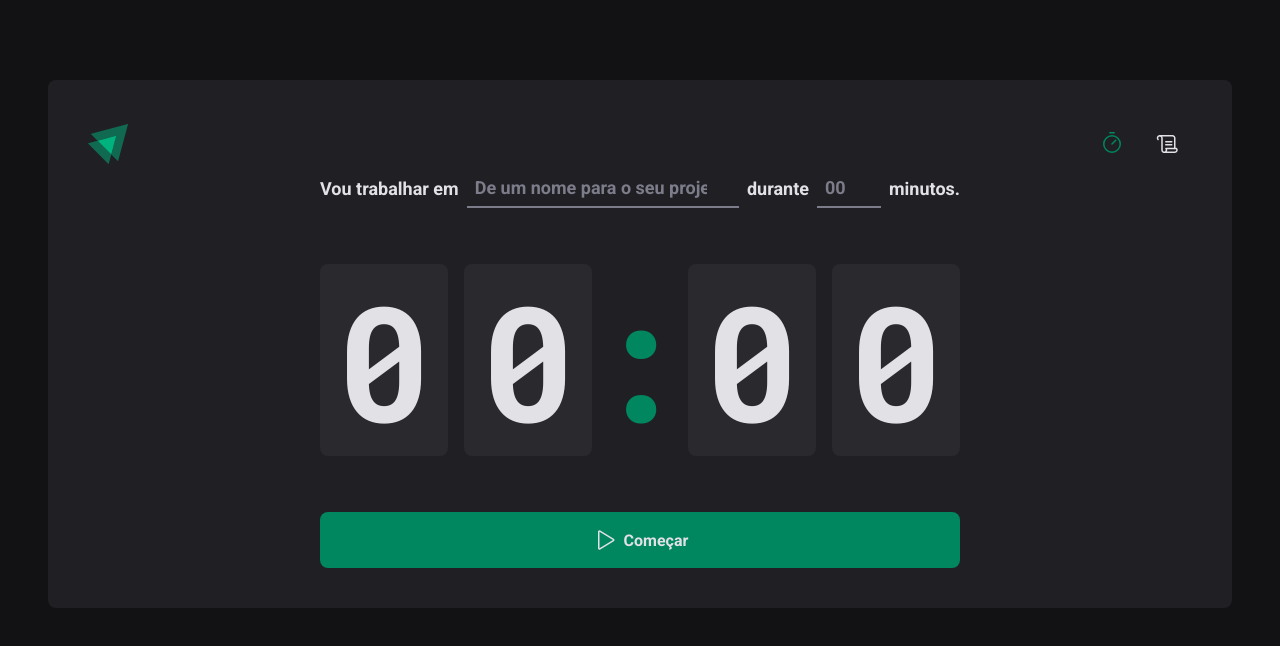
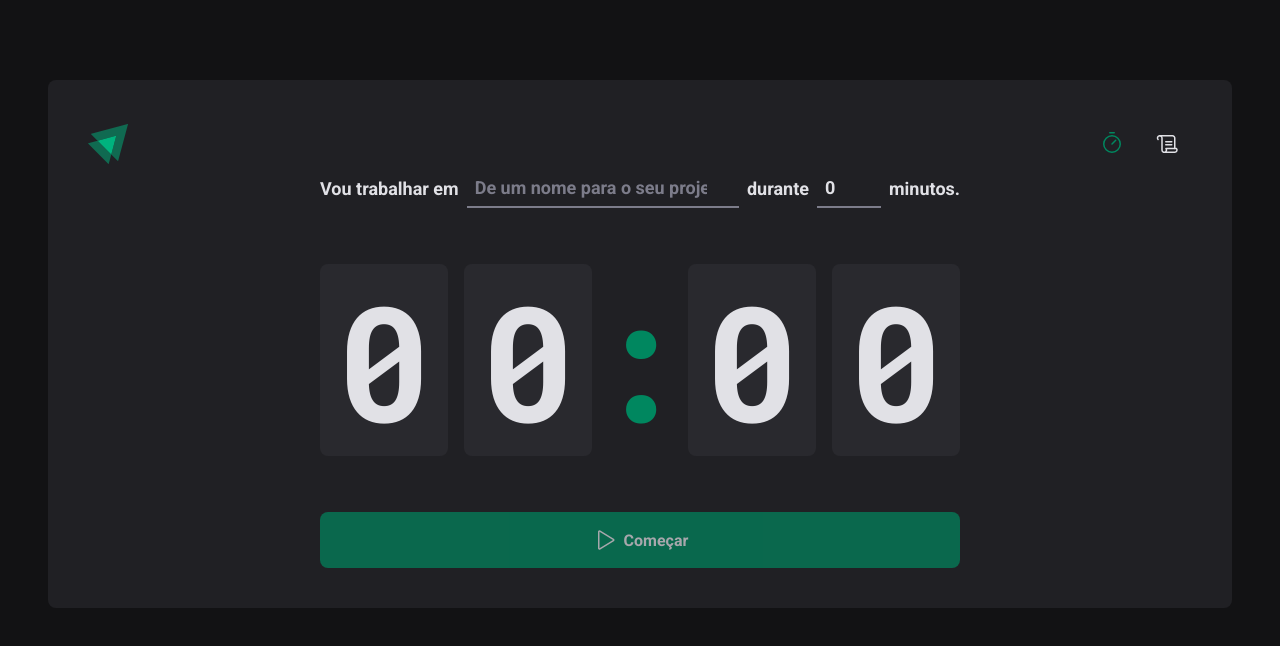
Before and after one commit to m4cm3nz/ignite-timer, a React (Vite) app: page / in a window 1280 px wide. Shown: the top 646 px of the page. Built offline with nearby package versions, Linux system fonts and the light colour scheme.

Commit message:
form and validations

```diff
--- a/package.json
+++ b/package.json
@@ -10,11 +10,14 @@
     "lint": "eslint src --ext .ts,.tsx --fix"
   },
   "dependencies": {
+    "@hookform/resolvers": "^2.9.7",
     "phosphor-react": "^1.4.1",
     "react": "^18.2.0",
     "react-dom": "^18.2.0",
+    "react-hook-form": "^7.33.1",
     "react-router-dom": "^6.3.0",
-    "styled-components": "^5.3.5"
+    "styled-components": "^5.3.5",
+    "zod": "^3.17.10"
   },
   "devDependencies": {
     "@rocketseat/eslint-config": "^1.1.3",
--- a/src/pages/Home/index.tsx
+++ b/src/pages/Home/index.tsx
@@ -1,4 +1,5 @@
 import { Play } from 'phosphor-react'
+import { useForm } from 'react-hook-form'
 import {
   CountdownContainer,
   FormContainer,
@@ -9,16 +10,46 @@
   TaskInput,
 } from './styles'
 
+import * as zod from 'zod'
+import { zodResolver } from '@hookform/resolvers/zod'
+
+const newCycleFromValidationSchema = zod.object({
+  task: zod.string().min(1, 'Informe a tarefa'),
+  minutesAmount: zod
+    .number()
+    .min(5, 'O ciclo precisa ser no mínimo 5 minutos')
+    .max(60, 'O ciclo precisa ser no máximo 60 minutos'),
+})
+
+type NewCylceFormData = zod.infer<typeof newCycleFromValidationSchema>
+
 export function Home() {
+  const { register, handleSubmit, watch, reset } = useForm<NewCylceFormData>({
+    resolver: zodResolver(newCycleFromValidationSchema),
+    defaultValues: {
+      task: '',
+      minutesAmount: 0,
+    },
+  })
+
+  function handleCreateNewCycle(data: NewCylceFormData) {
+    console.log(data)
+    reset()
+  }
+
+  const task = watch('task')
+  const isSubmitDisabled = !task
+
   return (
     <HomeContainer>
-      <form action="">
+      <form onSubmit={handleSubmit(handleCreateNewCycle)} action="">
         <FormContainer>
           <label htmlFor="task">Vou trabalhar em </label>
           <TaskInput
             id="task"
             list="task-suggestions"
             placeholder="De um nome para o seu projeto"
+            {...register('task')}
           />
           <datalist id="task-suggestions">
             <option value="Projeto 1" />
@@ -35,6 +66,7 @@
             step={5}
             min={5}
             max={60}
+            {...register('minutesAmount', { valueAsNumber: true })}
           />
 
           <span>minutos.</span>
@@ -48,7 +80,7 @@
           <span>0</span>
         </CountdownContainer>
 
-        <StartCountdownButton type="submit">
+        <StartCountdownButton disabled={isSubmitDisabled} type="submit">
           <Play size={24} />
           Começar
         </StartCountdownButton>
```
Also changed, not shown: 1 other file (tests, documents, lock files or other folders).
